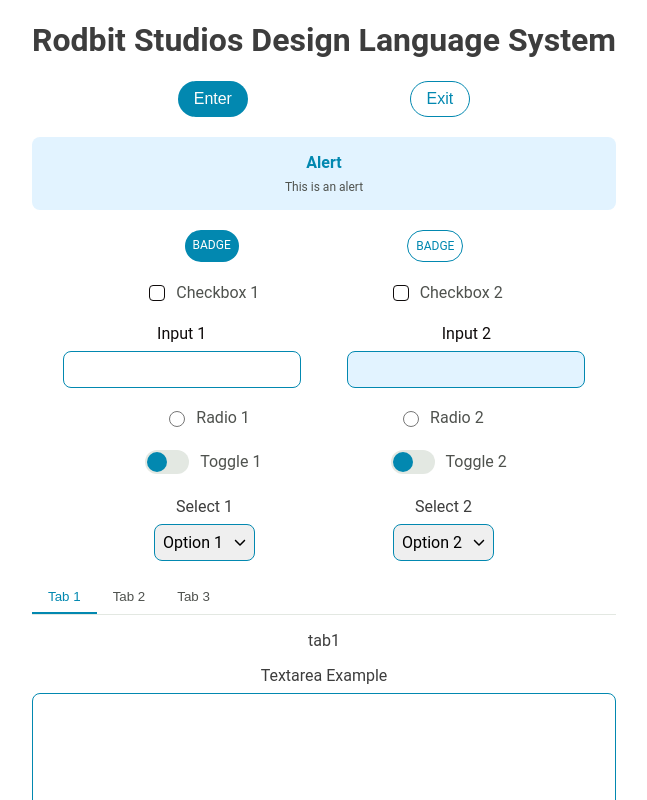
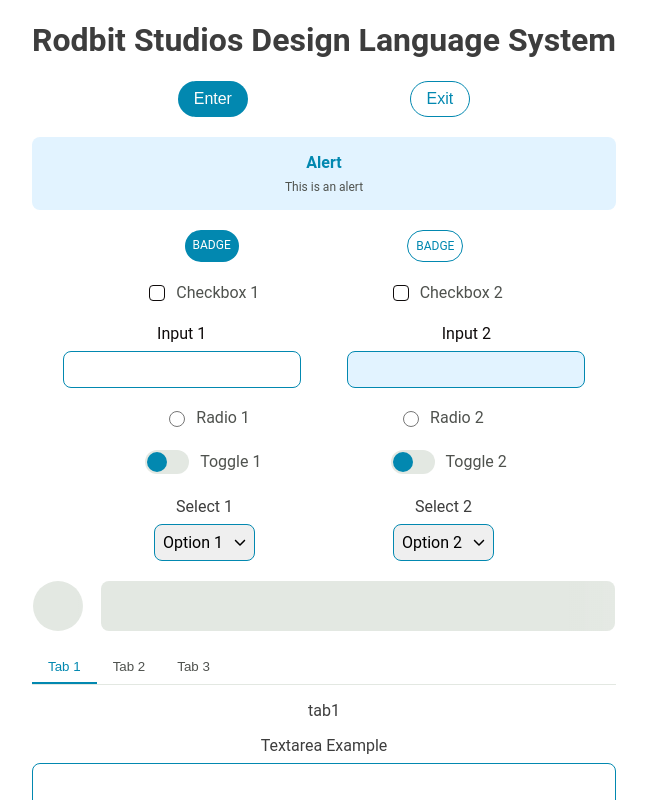
Before and after one commit to rodbit-studios/rodbit-dls, a React (Vite) app: page / in a window 1280 px wide. Shown: the top 800 px of the page, without its empty margins (316-963 px from the left). Built offline with nearby package versions, Linux system fonts and the light colour scheme.

Commit message:
added skeleton to the example page

```diff
--- a/src/App.css
+++ b/src/App.css
@@ -4,7 +4,7 @@
   text-align: center;
 }
 
-.alert-list, .tabs-list{
+.alert-list, .tabs-list, .skeleton-list{
   margin-top: 20px;
 }
 
--- a/src/App.tsx
+++ b/src/App.tsx
@@ -9,6 +9,7 @@
 import Alert from "./components/Atoms/Alert/Alert";
 import Badge from "./components/Atoms/Badge/Badge";
 import Input from "./components/Atoms/Input/Input";
+import Skeleton from "./components/Atoms/Skeleton/Skeleton";
 
 function App() {
   return (
@@ -46,6 +47,10 @@
           <Select label="Select 1" options={[{ label: "Option 1", value: "option1" }, { label: "Option 2", value: "option2" },]} />
           <Select label="Select 2" options={[{ label: "Option 2", value: "option2" }, { label: "Option 3", value: "option3" },]} />
         </div>
+        <div className="spacing-list">
+          <Skeleton variant="circular" animation="wave" width="50px" height="50px" />
+          <Skeleton animation="wave" width="88%" height="50px" />
+        </div>
         <div className="tabs-list">
           <Tabs tabs={[{ label: "Tab 1", content: "tab1" }, { label: "Tab 2", content: "tab2" }, { label: "Tab 3", content: "tab3" },]} />
         </div>
```
